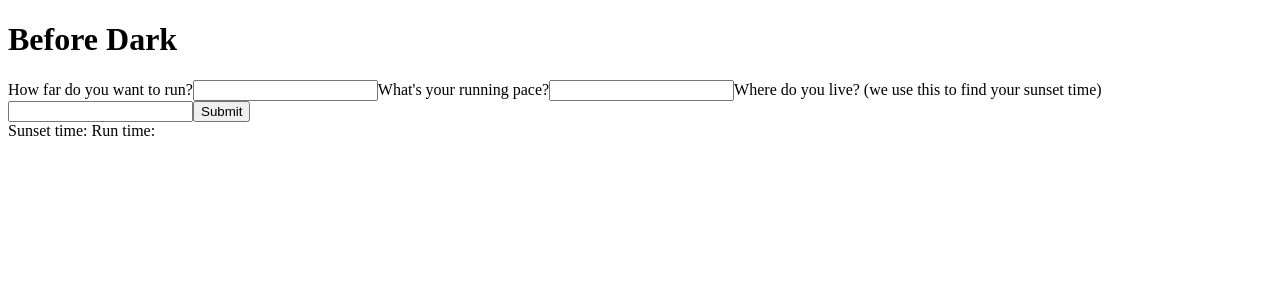
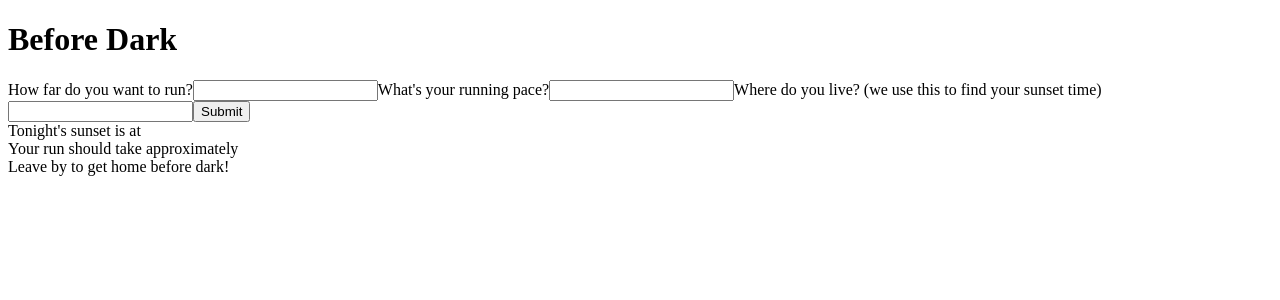
Before and after one commit to jimburch/before-dark, a React app: page / in a window 1280 px wide. Shown: the top 300 px of the page. Built offline with nearby package versions, Linux system fonts and the light colour scheme; the HTML template or start-up script is replaced by a standard one.

Commit message:
final leave time converted

```diff
--- a/client/src/components/App.jsx
+++ b/client/src/components/App.jsx
@@ -2,10 +2,10 @@ import React, { useState } from 'react';
 import axios from 'axios';
 import Input from './Input.jsx';
 
-
 const App = () => {
   const [sunset, setSunset] = useState('');
   const [runTime, setRunTime] = useState('');
+  const [leaveTime, setLeaveTime] = useState('');
 
   const getSunset = (e, zip, distance, pace) => {
     e.preventDefault();
@@ -16,10 +16,13 @@ const App = () => {
 
     axios(options)
     .then((response) => {
-      setSunset(response.data);
+      findLocalSunset(response.data);
     })
     .then(() => {
       findRunTime(distance, pace);
+    })
+    .then(() => {
+      findLeaveTime(sunset, runTime);
     })
     .catch((error) => {
       console.log(error);
@@ -28,22 +31,76 @@ const App = () => {
 
   const findRunTime = (distance, pace) => {
     let numDist = Number(distance);
-    let parts = pace.split(':');
+    let totalSeconds = minutesToSeconds(pace);
+    let runTimeInSeconds = numDist * totalSeconds;
+    let runTime = secondsToMinutes(runTimeInSeconds);
+    setRunTime(runTime);
+  }
+
+  const findLocalSunset = (time) => {
+    let [month, date, year] = new Date().toLocaleDateString('en-US', { timeZone: 'Europe/London' }).split('/');
+    let local = new Date(`${month}/${date}/${year} ${time} UTC`)
+    let localTime = local.toTimeString();
+    setSunset(localTime);
+  }
+
+  const findLeaveTime = (sundown, run) => {
+    console.log(sundown, run);
+    let sunsetSeconds = hoursToSeconds(sundown);
+    let runSeconds = minutesToSeconds(run);
+    let leaveTimeInSeconds = sunsetSeconds - runSeconds;
+    // console.log('sunset and run: ', sunsetSeconds, runSeconds);
+    // console.log('leave in seconds: ', leaveTimeInSeconds);
+    let leaveTime = secondsToHours(leaveTimeInSeconds);
+    // console.log('leave time: ', leaveTime);
+    setLeaveTime(leaveTime);
+  }
+
+  const minutesToSeconds = time => {
+    let parts = time.split(':');
     parts = parts.map(Number);
-    let totalSeconds = (parts[0] * 60) + parts[1];
-    let runTimeInSeconds = numDist * totalSeconds;
-    let minutes = Math.floor(runTimeInSeconds / 60);
-    let seconds = runTimeInSeconds - minutes * 60;
-    let runTime = minutes + ':' + seconds;
-    setRunTime(runTime);
+    return (parts[0] * 60) + parts[1];
+  }
+
+  const secondsToMinutes = time => {
+    let minutes = Math.floor(time / 60);
+    let seconds = time - minutes * 60;
+    return minutes + ':' + seconds;
+  }
+
+  const hoursToSeconds = time => {
+    let parts = time.split(/[ :]+/);
+    console.log('split: ', parts)
+    parts = parts.map(Number);
+    console.log('parts: ', parts)
+    return (parts[0] * 3600) + (parts[1] * 60) + parts[2];
+  }
+
+  const secondsToHours = time => {
+    let hours = Math.floor(time / 3600);
+    time = time - hours * 3600;
+    let minutes = Math.floor(time / 60);
+    let seconds = time - minutes * 60;
+    let ampm = 'PM'
+    if (minutes < 10) {
+      minutes = '0' + minutes;
+    }
+    if (hours < 12) {
+      ampm = 'AM'
+    }
+    if (hours > 12) {
+      hours -= 12;
+    }
+    return hours + ':' + minutes + ' ' + ampm;
   }
 
   return (
     <div>
       <h1>Before Dark</h1>
       <Input getSunset={getSunset} />
-      <span>Sunset time: {sunset}</span>
-      <span>Run time: {runTime}</span>
+      <div>Tonight's sunset is at {sunset}</div>
+      <div>Your run should take approximately {runTime}</div>
+      <div>Leave by {leaveTime} to get home before dark!</div>
     </div>
   );
 };
```
Also changed, not shown: date.js (+3 -7 lines).
